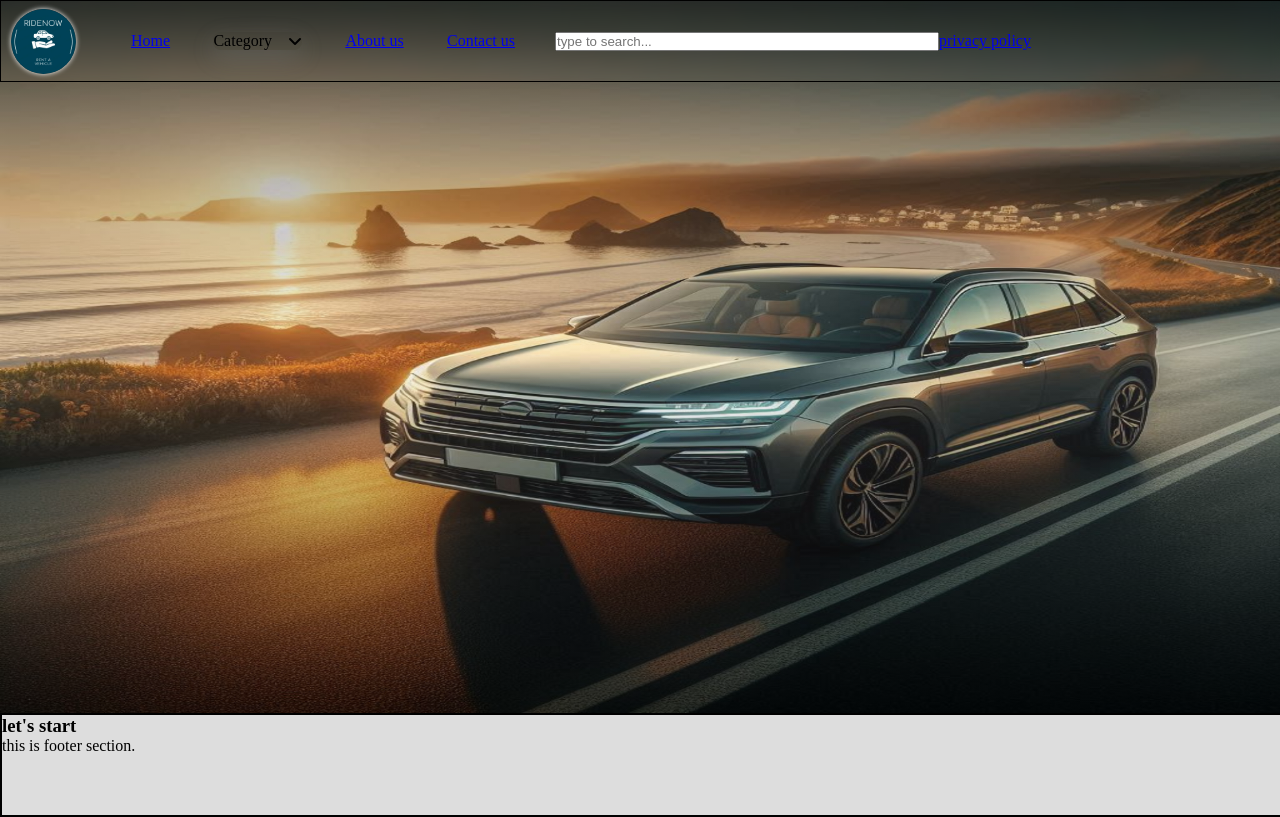
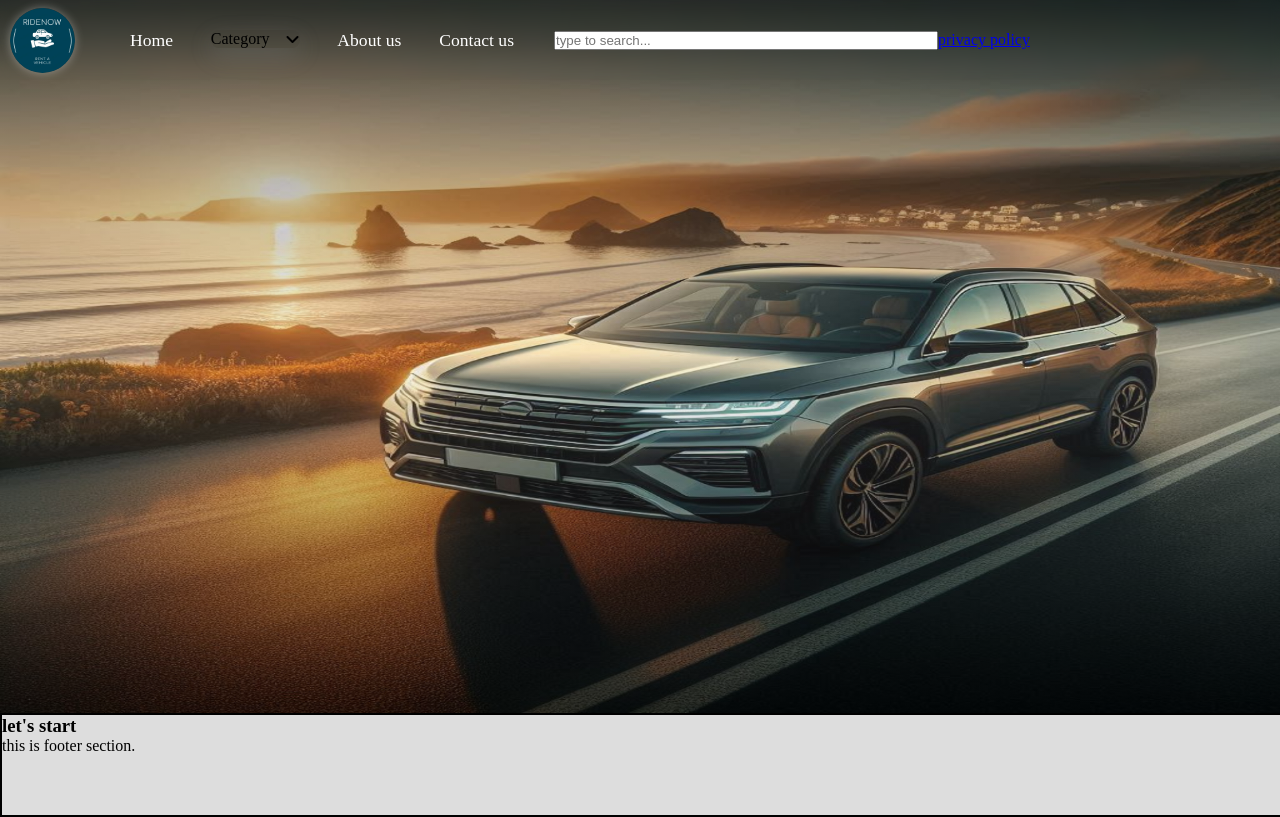
Before and after one commit to dipesh-cwd/project, a React (Vite) app in the folder minor-app/: page / in a window 1280 px wide. Built offline with nearby package versions, Linux system fonts and the light colour scheme.

Commit message:
update in header file

```diff
--- a/minor-app/src/component/header/Header.css
+++ b/minor-app/src/component/header/Header.css
@@ -4,7 +4,7 @@
 .header{
     height: 80px;
     width: 100%;
-    border: 1px solid black;
+    border: 0px solid black;
     background-color: transparent;
     backdrop-filter: blur(5px);
     display: flex;
@@ -18,10 +18,15 @@
     height: 65px;
     width: 65px;
     margin-left: 10px;
-    box-shadow: 0 0 5px rgb(255, 255, 255);
+    box-shadow: 0 0 10px rgba(255, 255, 255, 0.352);
     border-radius: 50%;
 
 
+}
+.logo:hover{
+    height: 66px;
+    width: 66px;
+    box-shadow: 0 0 10px rgb(255, 255, 255);
 }
 .nav{
     margin-left: 55px;
@@ -50,3 +55,11 @@ input[type="search"]{
     position: relative;
     z-index: 1000;
 }
+
+.nav a {
+    color: white;
+    text-decoration: none;
+    font-size: 1.1em;
+
+
+}
```
